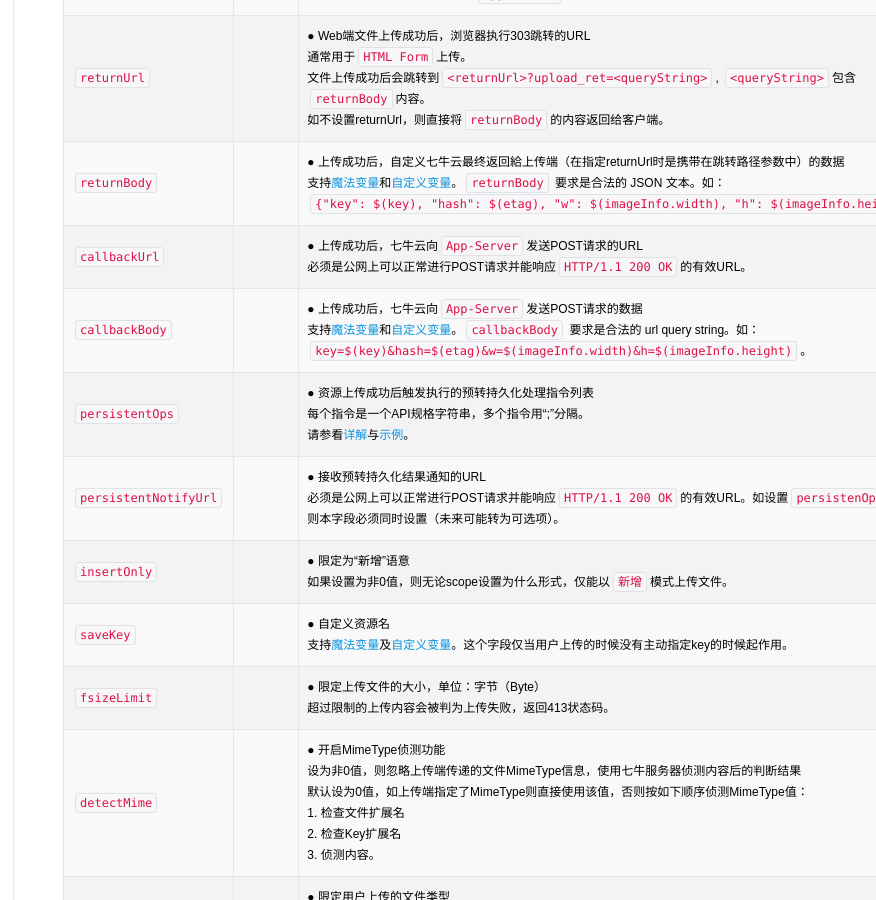
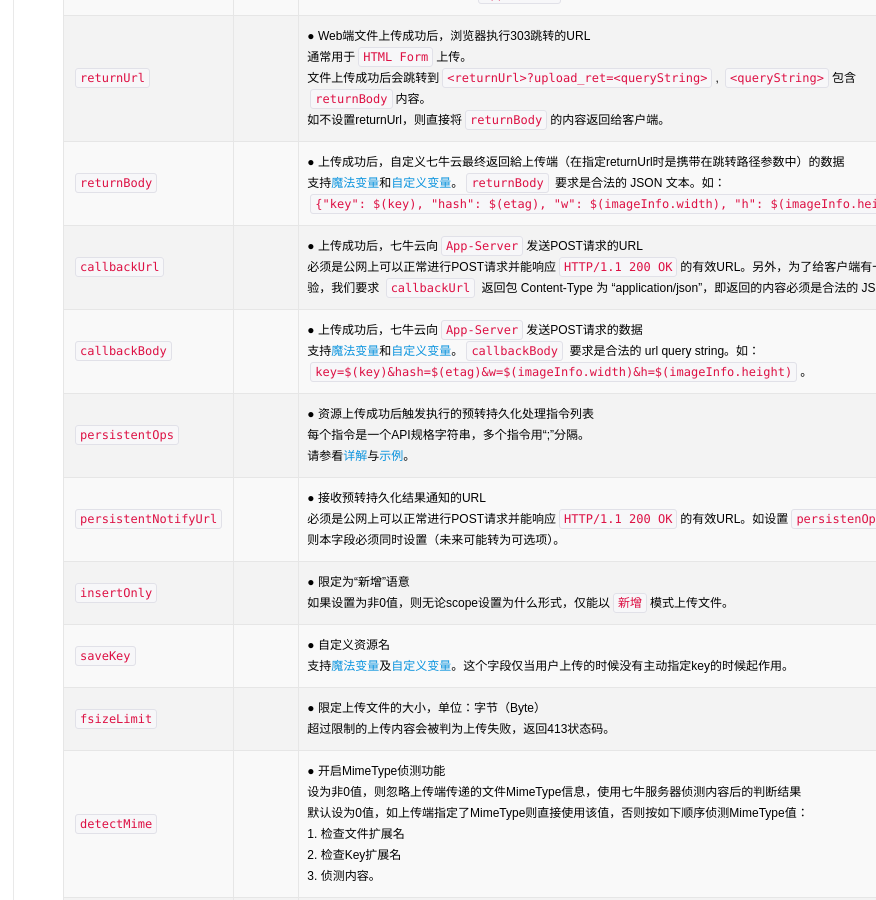
Before and after one commit to qiniu/developer.qiniu.com, a Jekyll site: the page built from docs/v6/api/reference/security/put-policy.md, in a window 1280 px wide and 900 px high, scrolled down 1287 px. Shown: the whole window, without its empty margins (404-1280 px from the left). Built offline with Jekyll 4.4.1, drawn with Linux system fonts in a browser that asks for light colours; comment, search, counter and statistics services are not loaded.

Commit message:
Update put-policy.md

```diff
--- a/docs/v6/api/reference/security/put-policy.md
+++ b/docs/v6/api/reference/security/put-policy.md
@@ -50,7 +50,7 @@ order: 980
 <a id="put-policy-end-user"></a>`endUser`             |      | ● 唯一属主标识<br>特殊场景下非常有用，比如根据`App-Client`标识给图片或视频打水印。
 <a id="put-policy-return-url"></a>`returnUrl`           |      | ● Web端文件上传成功后，浏览器执行303跳转的URL<br>通常用于`HTML Form`上传。<br>文件上传成功后会跳转到`<returnUrl>?upload_ret=<queryString>`, `<queryString>`包含`returnBody`内容。<br>如不设置returnUrl，则直接将`returnBody`的内容返回给客户端。
 <a id="put-policy-return-body"></a>`returnBody`          |      | ● 上传成功后，自定义七牛云最终返回給上传端（在指定returnUrl时是携带在跳转路径参数中）的数据<br>支持[魔法变量][magicVariablesHref]和[自定义变量][xVariablesHref]。`returnBody` 要求是合法的 JSON 文本。如：`{"key": $(key), "hash": $(etag), "w": $(imageInfo.width), "h": $(imageInfo.height)}`。
-<a id="put-policy-callback-url"></a>`callbackUrl`         |      | ● 上传成功后，七牛云向`App-Server`发送POST请求的URL<br>必须是公网上可以正常进行POST请求并能响应`HTTP/1.1 200 OK`的有效URL。
+<a id="put-policy-callback-url"></a>`callbackUrl`         |      | ● 上传成功后，七牛云向`App-Server`发送POST请求的URL<br>必须是公网上可以正常进行POST请求并能响应`HTTP/1.1 200 OK`的有效URL。另外，为了给客户端有一致的体验，我们要求 `callbackUrl` 返回包 Content-Type 为 "application/json"，即返回的内容必须是合法的 JSON 文本。
 <a id="put-policy-callback-body"></a>`callbackBody`        |      | ● 上传成功后，七牛云向`App-Server`发送POST请求的数据<br>支持[魔法变量][magicVariablesHref]和[自定义变量][xVariablesHref]。`callbackBody` 要求是合法的 url query string。如：`key=$(key)&hash=$(etag)&w=$(imageInfo.width)&h=$(imageInfo.height)`。
 <a id="put-policy-persistent-ops"></a>`persistentOps`       |      | ● 资源上传成功后触发执行的预转持久化处理指令列表<br>每个指令是一个API规格字符串，多个指令用“;”分隔。<br>请参看[详解](#put-policy-persistent-ops-explanation)与[示例](#put-policy-samples-persisntent-ops)。
 <a id="put-policy-persisten-notify-url"></a>`persistentNotifyUrl` |      | ● 接收预转持久化结果通知的URL<br>必须是公网上可以正常进行POST请求并能响应`HTTP/1.1 200 OK`的有效URL。如设置`persistenOps`字段，则本字段必须同时设置（未来可能转为可选项）。
```
